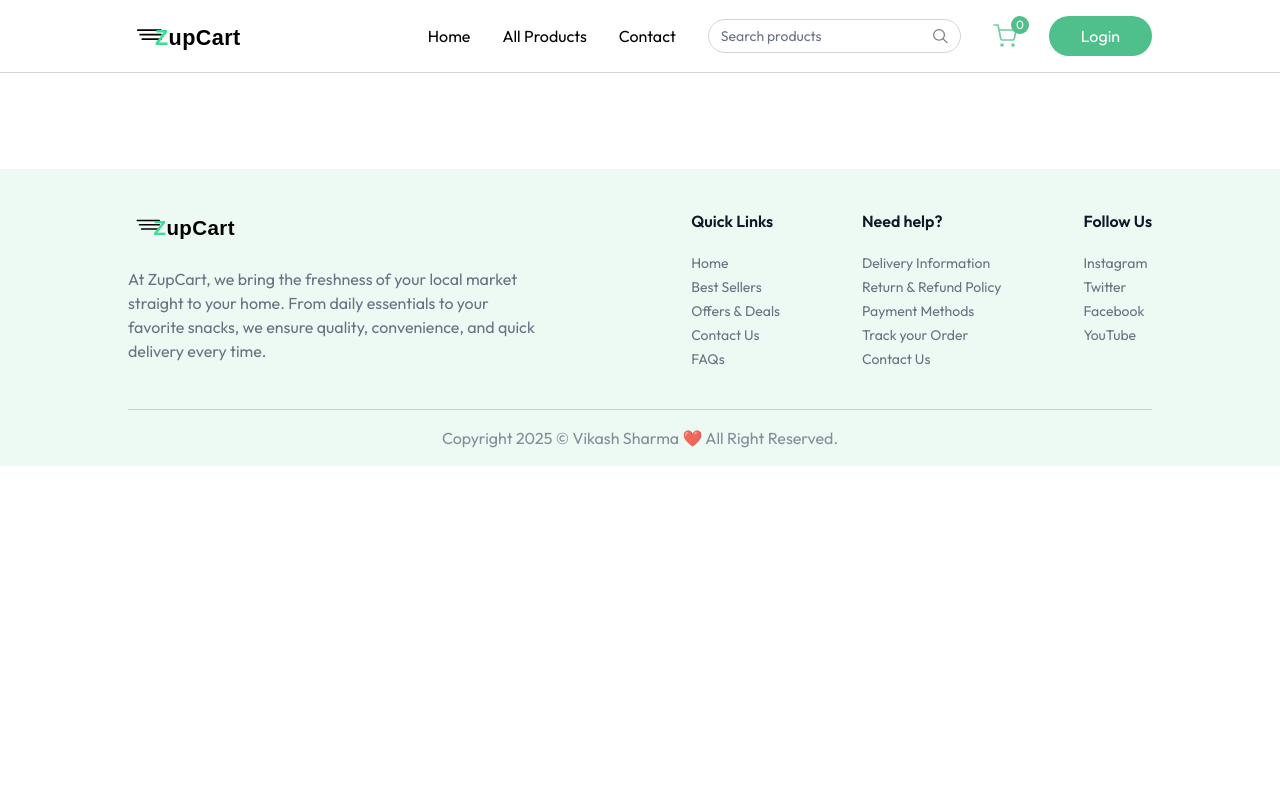
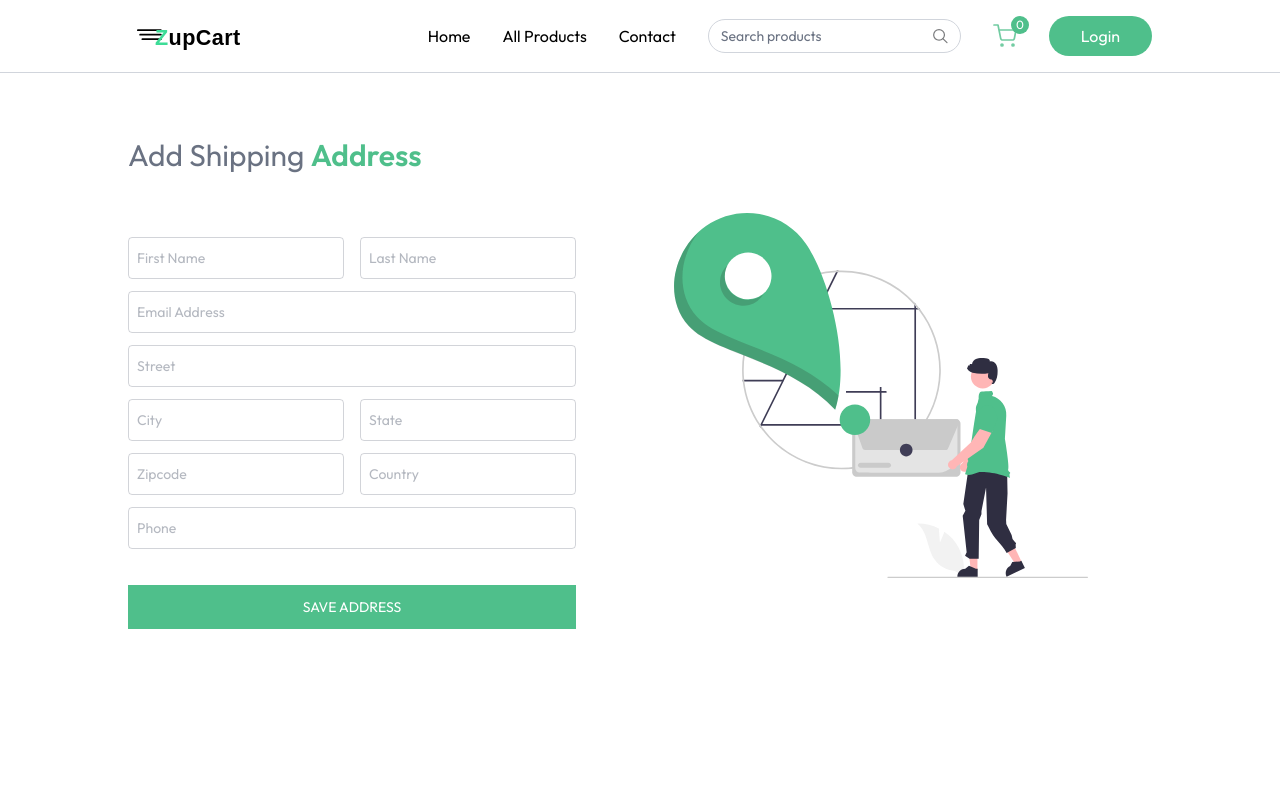
Before and after one commit to vikash-sharma-4991/ZupCart, a React (Vite) app in the folder client/: page /add-address in a window 1280 px wide. Shown: the top 800 px of the page. Built offline with nearby package versions, Linux system fonts and the light colour scheme.

Commit message:
Add Shipping Address

```diff
--- a/client/src/App.jsx
+++ b/client/src/App.jsx
@@ -10,6 +10,7 @@
 import ProductCategory from './pages/ProductCategory';
 import ProductDetails from './pages/ProductDetails';
 import Cart from './pages/Cart';
+import AddAddress from './pages/AddAddress';
 
 const App = () => {
   const isSellerPath = useLocation().pathname.includes("seller")
@@ -30,6 +31,7 @@
         <Route path='/products/:category' element={<ProductCategory/>}/>
         <Route path='/products/:category/:id' element={<ProductDetails/>}/>
         <Route path='/cart' element={<Cart/>}/>
+        <Route path='/add-address' element={<AddAddress/>}/>
       </Routes>
       </div>
       {!isSellerPath && <Footer/>}
--- /dev/null
+++ b/client/src/pages/AddAddress.jsx
@@ -0,0 +1,135 @@
+import React, { useState } from "react";
+import { assets } from "../assets/assets";
+
+//Input Field Component
+const InputField = ({ type, placeholder, name, handleChange, address }) => (
+  <input
+    className="w-full px-2 py-2.5 border border-gray-500/30 rounded outline-none text-gray-500 focus:border-primary transition"
+    type={type}
+    placeholder={placeholder}
+    onChange={handleChange}
+    name={name}
+    value={address[name]}
+    required
+  />
+);
+const AddAddress = () => {
+  const [address, setAddress] = useState({
+    firstName: "",
+    lastName: "",
+    email: "",
+    street: "",
+    city: "",
+    state: "",
+    zipcode: "",
+    country: "",
+    phone: "",
+  });
+
+  const handleChange = (e) => {
+    const { name, value } = e.target;
+
+    setAddress((prevAddress) => ({
+      ...prevAddress,
+      [name]: value,
+    }));
+  };
+
+  const onSubmitHandler = async (e) => {
+    e.preventDefault();
+  };
+  return (
+    <div className="mt-16 pb-16">
+      <p className="text-2xl md:text-3xl text-gray-500">
+        Add Shipping <span className="font-semibold text-primary">Address</span>
+      </p>
+      <div className="flex flex-col-reverse md:flex-row justify-between mt-10">
+        <div className="flex-1 max-w-md">
+          <form onSubmit={onSubmitHandler()} className="space-y-3 mt-6 text-sm">
+            <div className="grid grid-cols-2 gap-4">
+              <InputField
+                handleChange={handleChange}
+                address={address}
+                name="firstName"
+                type="text"
+                placeholder="First Name"
+              />
+              <InputField
+                handleChange={handleChange}
+                address={address}
+                name="lastName"
+                type="text"
+                placeholder="Last Name"
+              />
+            </div>
+
+            <InputField
+              handleChange={handleChange}
+              address={address}
+              name="email"
+              type="email"
+              placeholder="Email Address"
+            />
+
+            <InputField
+              handleChange={handleChange}
+              address={address}
+              name="street"
+              type="text"
+              placeholder="Street"
+            />
+            <div className="grid grid-cols-2 gap-4">
+              <InputField
+                handleChange={handleChange}
+                address={address}
+                name="city"
+                type="text"
+                placeholder="City"
+              />
+              <InputField
+                handleChange={handleChange}
+                address={address}
+                name="state"
+                type="text"
+                placeholder="State"
+              />
+            </div>
+            <div className="grid grid-cols-2 gap-4">
+              <InputField
+                handleChange={handleChange}
+                address={address}
+                name="zipcode"
+                type="number"
+                placeholder="Zipcode"
+              />
+
+              <InputField
+                handleChange={handleChange}
+                address={address}
+                name="country"
+                type="text"
+                placeholder="Country"
+              />
+            </div>
+
+            <InputField
+              handleChange={handleChange}
+              address={address}
+              name="phone"
+              type="number"
+              placeholder="Phone"
+            />
+            <button className="w-full mt-6 bg-primary text-white py-3 hover:bg-primary-dull transition cursor-pointer uppercase">Save Address</button>
+          </form>
+        </div>
+        <img
+          className="md:mr-16 mb-16 md:mt-0"
+          src={assets.add_address_iamge}
+          alt="Add Address"
+        />
+      </div>
+    </div>
+  );
+};
+
+export default AddAddress;
```
